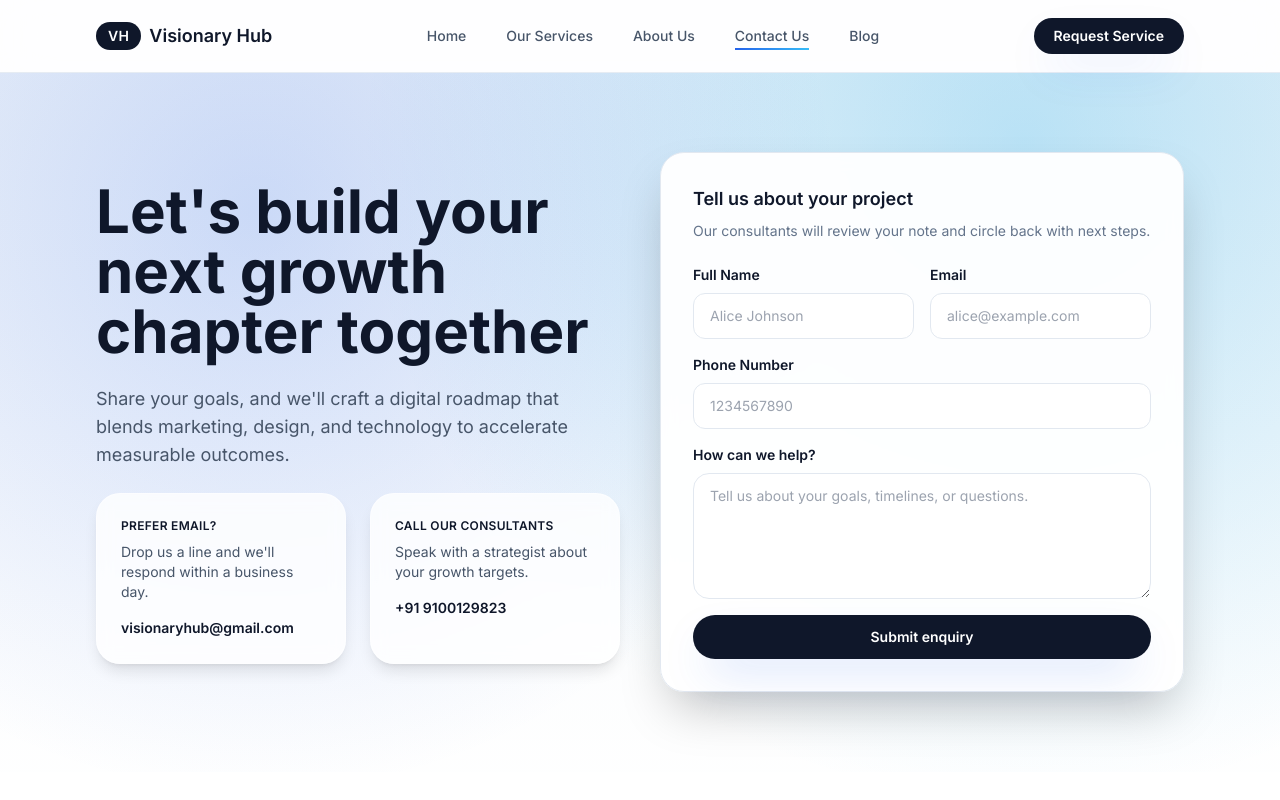
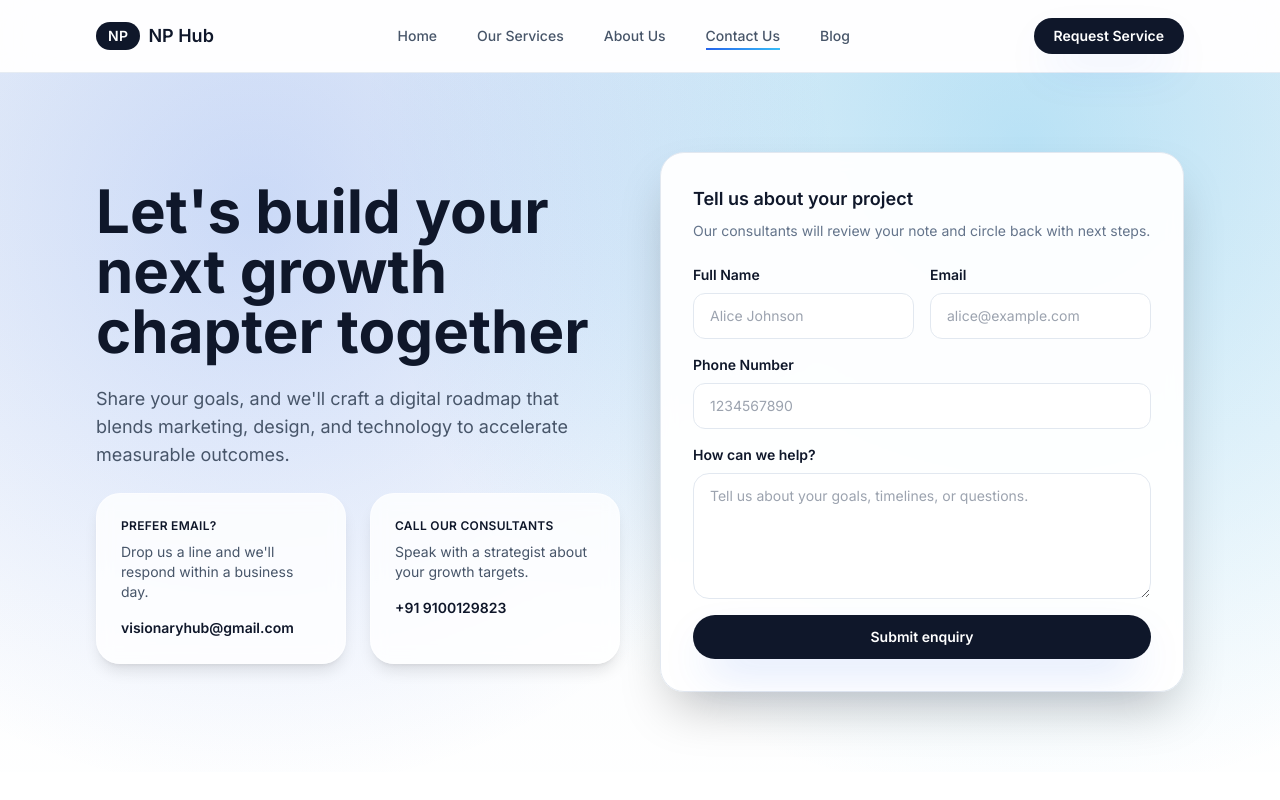
Before and after one commit to boyalanaveen3/si-frontend, a Next.js app: page /contact-us in a window 1280 px wide. Shown: the top 800 px of the page. Built offline with nearby package versions, Linux system fonts and the light colour scheme.

Commit message:
made name chanages

```diff
--- a/app/components/hero/hero.tsx
+++ b/app/components/hero/hero.tsx
@@ -24,7 +24,7 @@ export function Hero() {
         <div className="max-w-2xl space-y-6">
           <Reveal>
             <span className="inline-flex items-center rounded-full bg-primary/10 px-3 py-1 text-xs font-semibold uppercase tracking-wide text-primary">
-              Visionary Hub Consultancy
+              NP Hub
             </span>
           </Reveal>
           <Reveal delay={0.1}>
--- a/app/components/navigation/navbar.tsx
+++ b/app/components/navigation/navbar.tsx
@@ -30,9 +30,9 @@ export function Navbar() {
       <nav className="mx-auto flex h-[var(--navbar-height)] w-full max-w-6xl items-center justify-between px-4 sm:px-6 lg:px-8">
         <Link href="/" className="flex items-center gap-2">
           <span className="rounded-full bg-primary px-3 py-1 text-sm font-semibold uppercase tracking-wide text-white">
-            VH
+            NP
           </span>
-          <span className="text-lg font-semibold text-primary">Visionary Hub</span>
+          <span className="text-lg font-semibold text-primary">NP Hub</span>
         </Link>
 
         <div className="hidden items-center gap-10 md:flex">
--- a/app/layout.tsx
+++ b/app/layout.tsx
@@ -16,29 +16,29 @@ const poppins = Poppins({
 });
 
 export const metadata: Metadata = {
-  metadataBase: new URL('https://sriadds.com'),
+  // metadataBase: new URL('https://sriadds.com'),
   title: {
-    default: 'Visionary Hub Consultancy',
-    template: '%s | Visionary Hub'
+    default: 'NP Hub',
+    template: '%s | NP Hub'
   },
   description:
-    'Visionary Hub is a digital marketing and web design consultancy delivering growth-focused solutions with modern experiences.',
+    'NP Hub is a digital marketing and web design consultancy delivering growth-focused solutions with modern experiences.',
   icons: {
     icon: '/favicon.ico'
   },
   openGraph: {
-    title: 'Visionary Hub Consultancy',
+    title: 'NP Hub',
     description:
       'Digital marketing and web design consultancy with modern, conversion-driven experiences.',
     url: 'https://sriadds.com',
-    siteName: 'Visionary Hub',
+    siteName: 'NP Hub',
     locale: 'en_US',
     type: 'website'
   },
   twitter: {
     card: 'summary_large_image',
-    site: '@visionaryhub',
-    creator: '@visionaryhub'
+    site: '@nphub',
+    creator: '@nphub'
   }
 };
 
```
